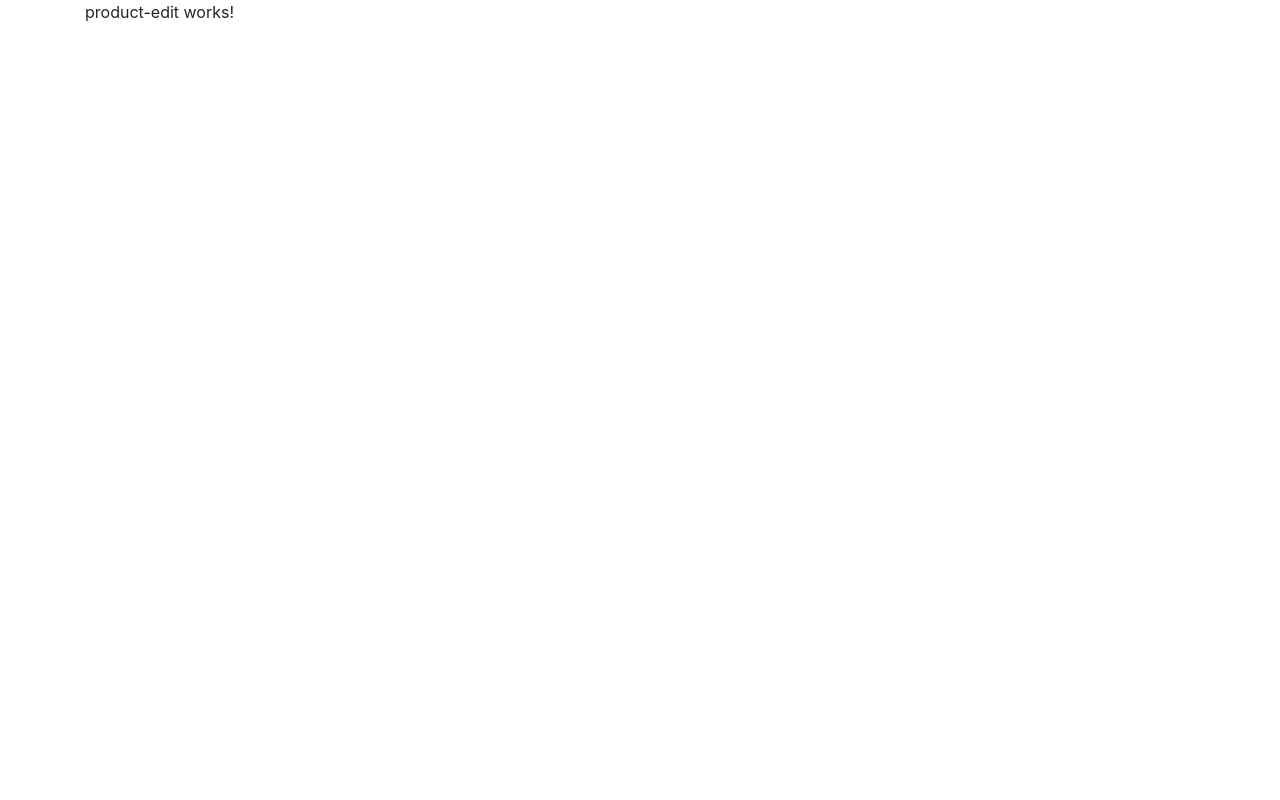
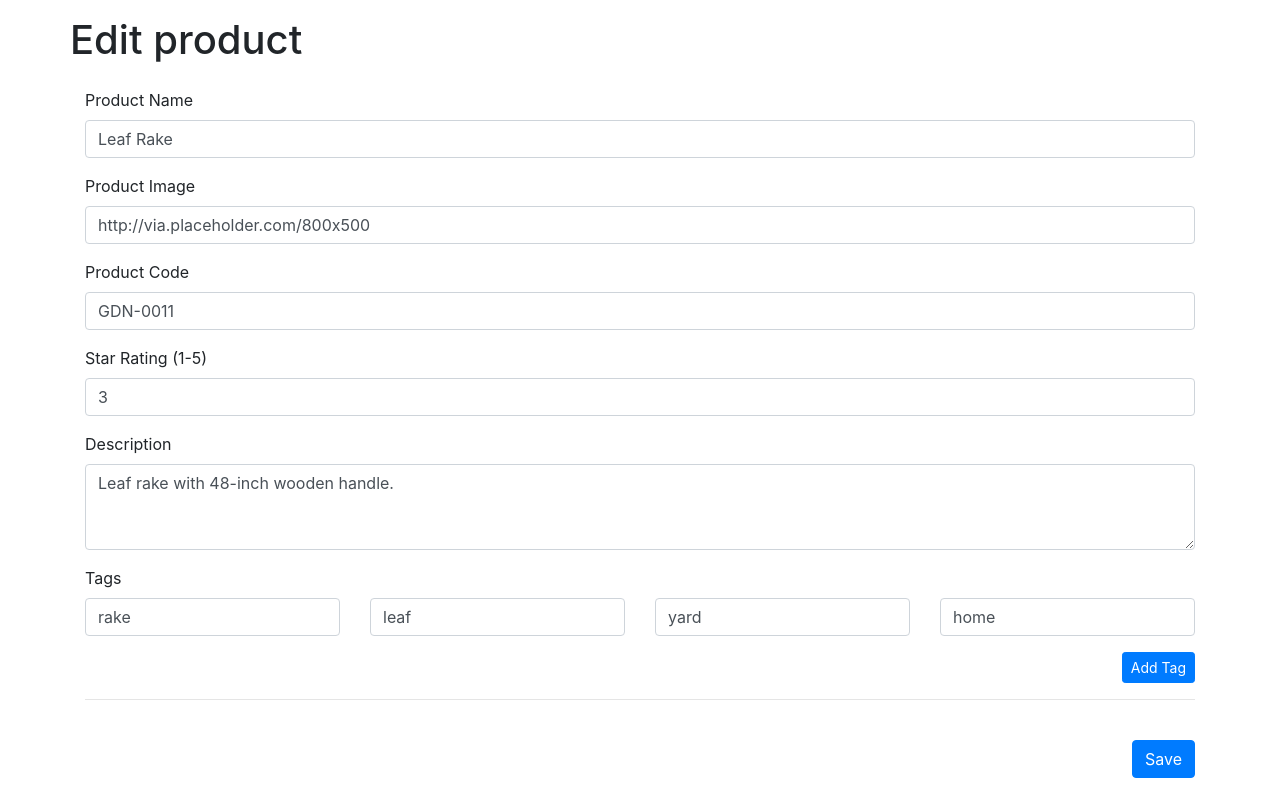
Before and after one commit to HarryWang74/PMC-angular, an Angular app: page /productEdit/1 in a window 1280 px wide. Built offline with nearby package versions, Linux system fonts and the light colour scheme.

Commit message:
edit product UI

```diff
--- a/src/app/products/components/product-detail/product-detail.component.html
+++ b/src/app/products/components/product-detail/product-detail.component.html
@@ -41,5 +41,5 @@
     <div class="col-md-12 text-right">
       <button type="button" class="btn btn-primary" [routerLink]="['/list']">Back to list</button>
     </div>
-  </div>
+</div>
 </ng-container>
--- a/src/app/products/components/product-detail/product-detail.component.ts
+++ b/src/app/products/components/product-detail/product-detail.component.ts
@@ -1,6 +1,7 @@
 import { Component, OnInit } from '@angular/core';
 import { ActivatedRoute } from '@angular/router';
-import { ProductService } from '../../services/product.service';import { Product } from '../../models/product';
+import { ProductService } from '../../services/product.service';
+import { Product } from '../../models/product';
 
 @Component({
   selector: 'app-product-detail',
--- a/src/app/products/components/product-edit/product-edit.component.html
+++ b/src/app/products/components/product-edit/product-edit.component.html
@@ -1,3 +1,89 @@
-<p>
-  product-edit works!
-</p>
+<ng-container *ngIf="loading">
+  <h2>Loading ... </h2>
+</ng-container>
+<ng-container *ngIf="!loading">
+  <div class="row mb-3 mt-3">
+    <h1 *ngIf="!product.id == 0">Edit product</h1>
+    <h1 *ngIf="product.id == 0">Create product</h1>
+  </div>
+  <form class="form-horizontal"
+    novalidate
+    [formGroup]="productForm" >
+    <fieldset>
+      <div class="form-group" >
+        <label class="control-label" for="productName">Product Name</label>
+        <input class="form-control"
+                id="productName"
+                type="text"
+                placeholder="Name (required)"
+                formControlName="productName" />
+      </div>
+
+      <div class="form-group" >
+          <label class="control-label" for="imageUrl">Product Image</label>
+          <input class="form-control"
+                  id="imageUrl"
+                  type="text"
+                  placeholder="Image url"
+                  formControlName="imageUrl" />
+      </div>
+
+      <div class="form-group" >
+        <label class="control-label" for="productCodeId">Product Code</label>
+        <input class="form-control"
+                id="productCodeId"
+                type="text"
+                placeholder="Code (required)"
+                formControlName="productCode" />
+      </div>
+
+      <div class="form-group">
+          <label class="control-label" for="starRatingId">Star Rating (1-5)</label>
+          <input class="form-control"
+                  id="starRatingId"
+                  type="text"
+                  placeholder="Rating"
+                  formControlName="starRating" />
+      </div>
+
+      <div class="form-group">
+          <label class="control-label" for="descriptionId">Description</label>
+          <textarea class="form-control"
+                  id="descriptionId"
+                  placeholder="Description"
+                  rows=3
+                  formControlName="description"></textarea>
+      </div>
+
+
+      <div formArrayName="tags">
+          <label class="control-label">Tags</label>
+
+          <div class="form-group row">
+              <div class="col-md-3"
+              *ngFor="let tag of tags.controls; let i=index">
+              <input class="form-control"
+              [id]="i"
+              type="text"
+              placeholder="Tag"
+              [formControlName]="i" />
+            </div>
+          </div>
+          <div class="text-right">
+              <button class="btn btn-primary btn-sm"
+                      type="button"
+                      (click)="addTag()">Add Tag
+              </button>
+          </div>
+      </div>
+    </fieldset>
+  </form>
+
+  <hr>
+  <div class="row pt-4">
+      <div class="col-md-12 text-right">
+        <button type="button" class="btn btn-primary" *ngIf="!product.id == 0">Save</button>
+        <button type="button" class="btn btn-primary" *ngIf="product.id == 0">Create</button>
+      </div>
+  </div>
+</ng-container>
--- a/src/app/products/components/product-edit/product-edit.component.ts
+++ b/src/app/products/components/product-edit/product-edit.component.ts
@@ -15,6 +15,10 @@ export class ProductEditComponent implements OnInit {
   productForm: FormGroup;
   product: Product;
 
+  get tags(): FormArray {
+    return <FormArray>this.productForm.get('tags');
+  }
+
   constructor(
     private fb: FormBuilder,
     private productService: ProductService,
@@ -26,6 +30,7 @@ export class ProductEditComponent implements OnInit {
       productName: ['', [Validators.required,
                          Validators.minLength(3),
                          Validators.maxLength(50)]],
+      imageUrl: '',
       productCode: ['', Validators.required],
       starRating: [''],
       tags: this.fb.array([]),
@@ -42,8 +47,17 @@ export class ProductEditComponent implements OnInit {
     this.productService.getProduct(this.id).subscribe(
       product => {
         this.product = product;
-        this.loading = false;
-        console.log(this.product);
+        this.productForm.patchValue({
+          productName: this.product.productName,
+          productCode: this.product.productCode,
+          starRating: this.product.starRating,
+          description: this.product.description,
+          imageUrl: this.product.imageUrl
+        });
+        this.productForm.setControl('tags', this.fb.array(this.product.tags || []));
+        setTimeout(() => {
+          this.loading = false;
+        }, 500);
       }
     );
   }
--- a/src/app/products/services/product.service.ts
+++ b/src/app/products/services/product.service.ts
@@ -84,7 +84,7 @@ export class ProductService {
   initializeProduct(): Product {
     return {
         id: 0,
-        productName: null,
+        productName: 'New product',
         productCode: null,
         tags: [''],
         releaseDate: null,
```
